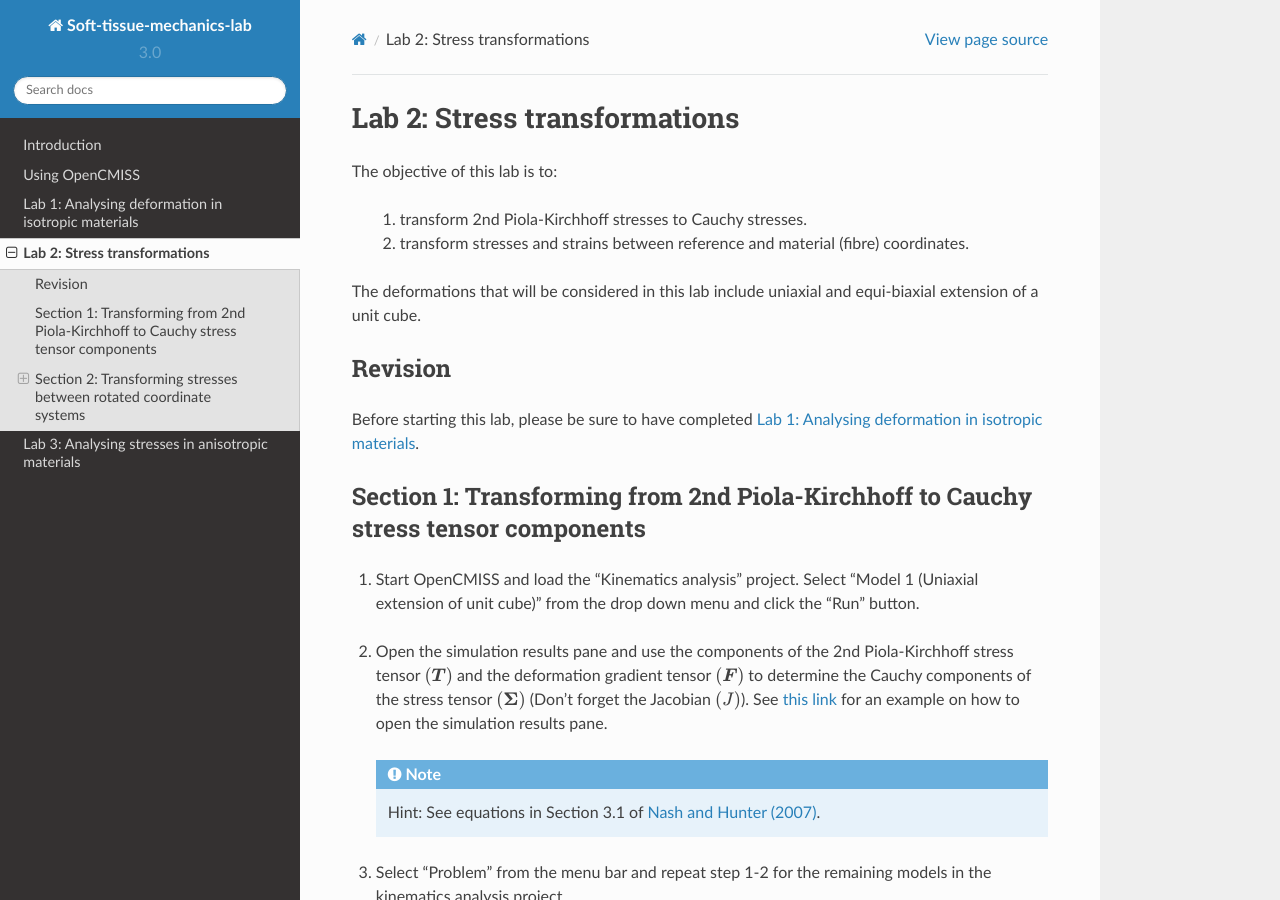
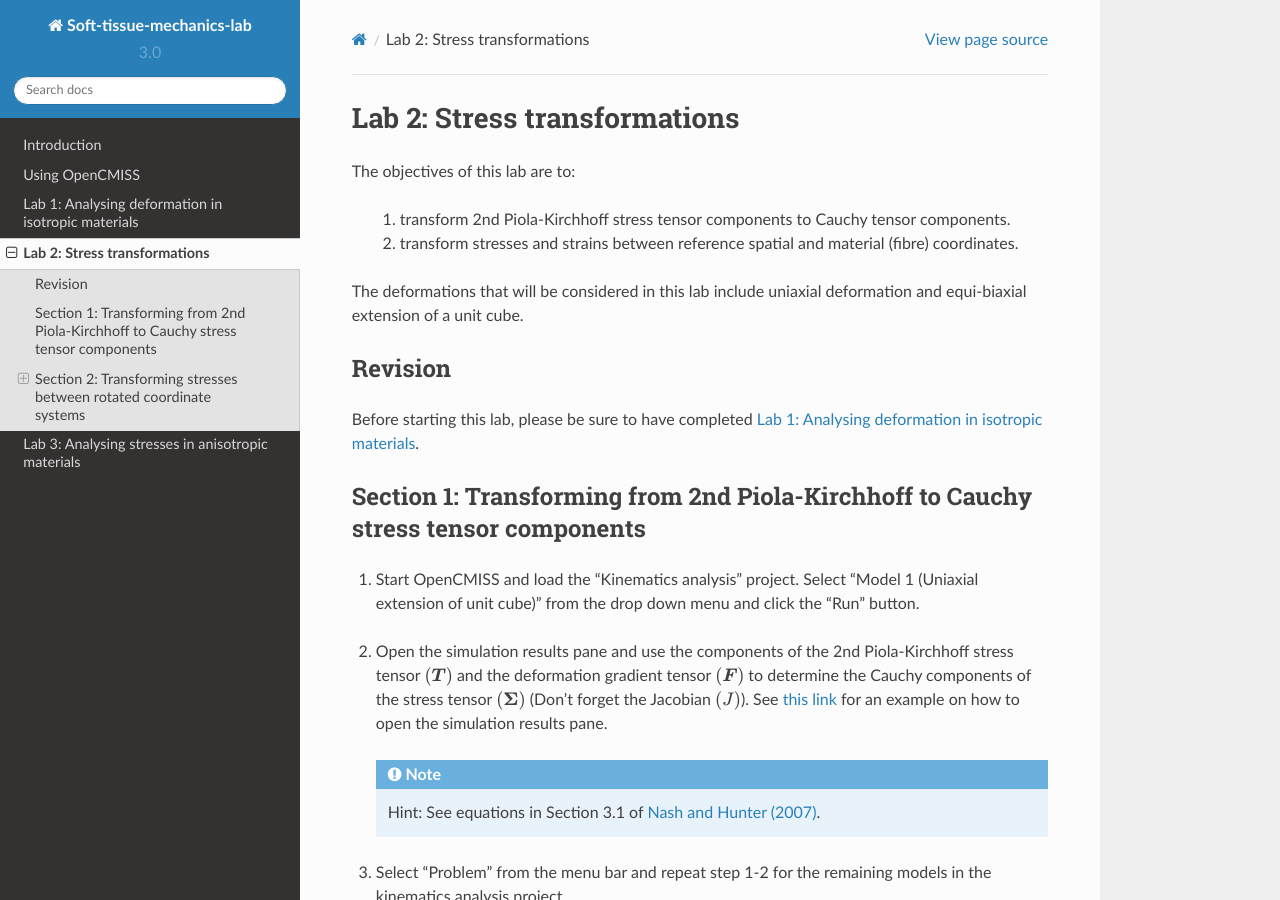
Before and after one commit to mpnash/soft-tissue-mechanics-labs, a Sphinx documentation site: the page built from docs/source/lab2.rst, in a window 1280 px wide and 900 px high. Built offline with Sphinx 7.4.7 and the Read the Docs theme 2.0.0, drawn with Linux system fonts in a browser that asks for light colours; pages that are not in the unit, such as notebooks, are missing from menus.

Commit message:
Update lab2.rst
minor wording updates

```diff
--- a/docs/source/lab2.rst
+++ b/docs/source/lab2.rst
@@ -12,13 +12,13 @@ Lab 2: Stress transformations
 .. toctree::
    :maxdepth: 2
 
-The objective of this lab is to:
+The objectives of this lab are to:
 
-      1. transform 2nd Piola-Kirchhoff stresses to Cauchy stresses.
+      1. transform 2nd Piola-Kirchhoff stress tensor components to Cauchy tensor components.
 
-      2. transform stresses and strains between reference and material (fibre) coordinates.
+      2. transform stresses and strains between reference spatial and material (fibre) coordinates.
 
-The deformations that will be considered in this lab include uniaxial and equi-biaxial extension of a unit cube.
+The deformations that will be considered in this lab include uniaxial deformation and equi-biaxial extension of a unit cube.
 
 ========
 Revision
```
